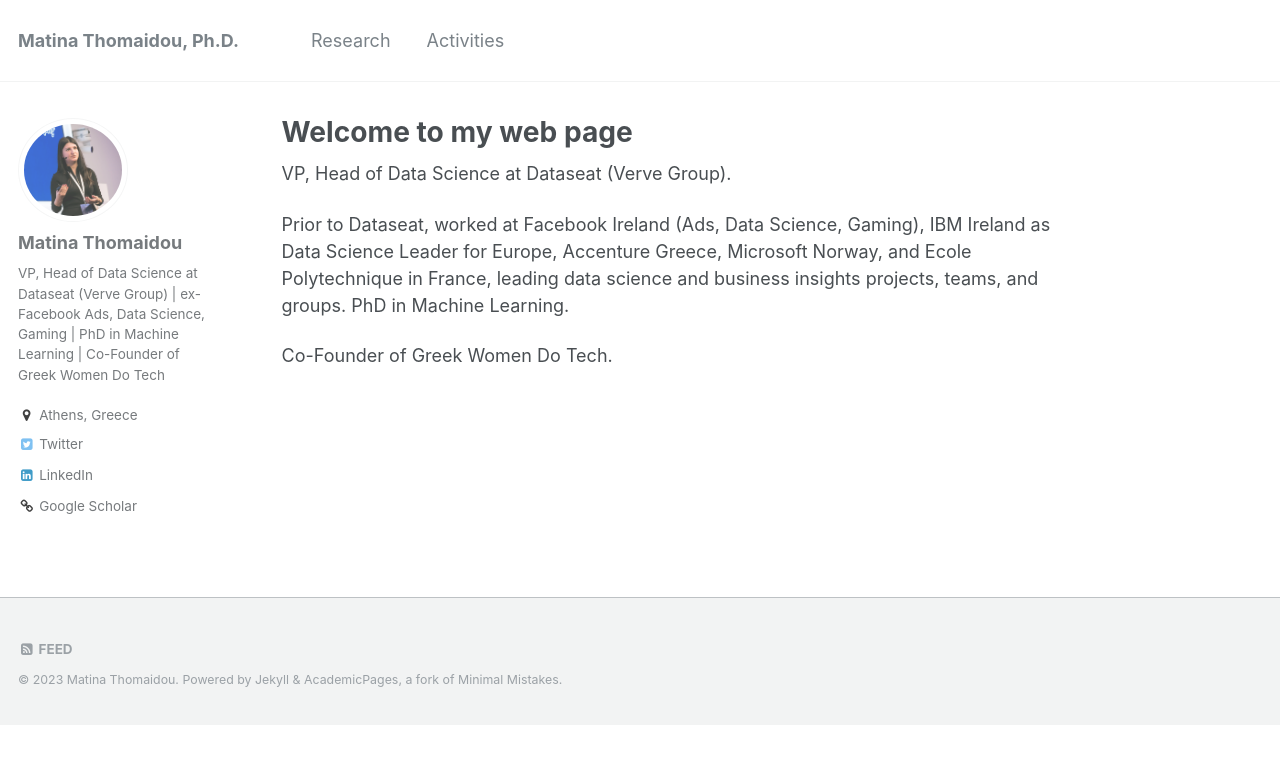
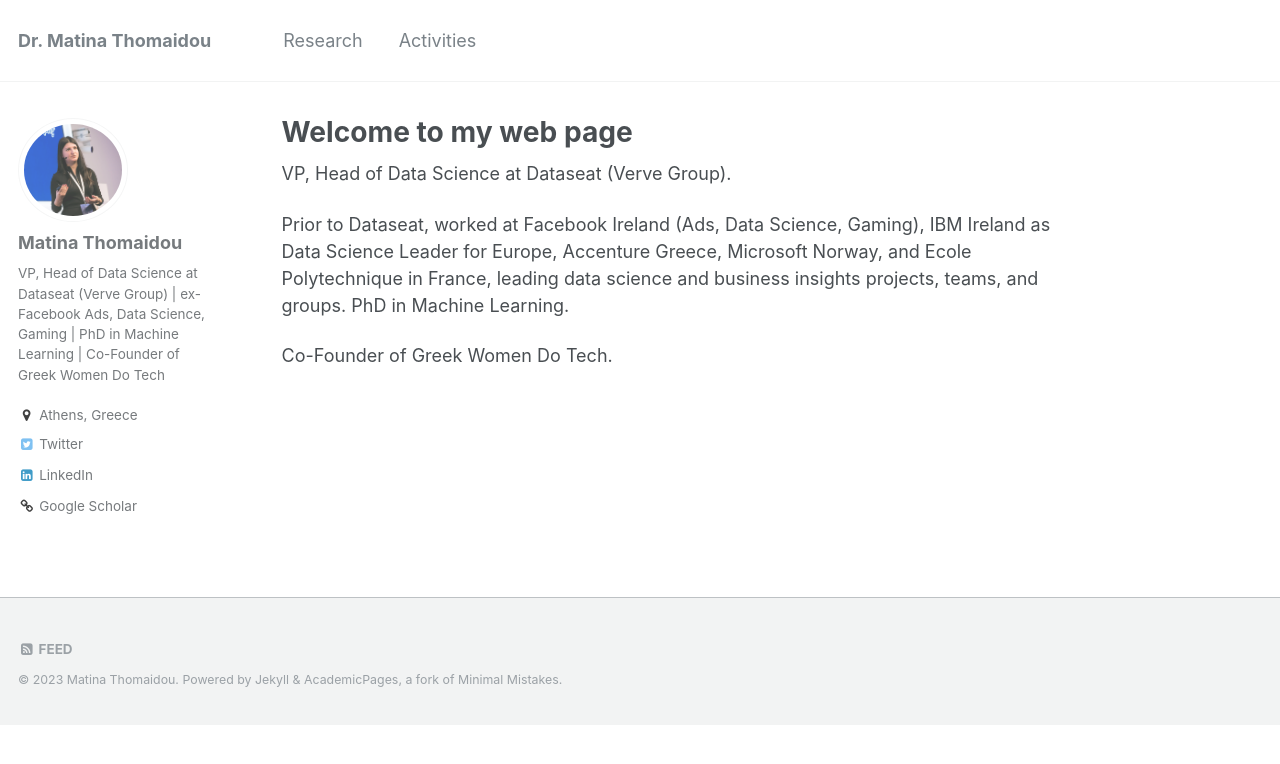
Before and after one commit to matinathomaidou/matinathomaidou.github.io, a Jekyll site: the page built from _pages/about.md, in a window 1280 px wide. Shown: the top 764 px of the page. Built offline with Jekyll 4.4.1, drawn with Linux system fonts in a browser that asks for light colours.

```diff
--- a/_config.yml
+++ b/_config.yml
@@ -7,7 +7,7 @@
 
 # Site Settings
 locale                   : "en-US"
-title                    : "Matina Thomaidou, Ph.D."
+title                    : "Dr. Matina Thomaidou"
 title_separator          : "-"
 name                     : &name "Matina Thomaidou"
 description              : &description "Matina's Personal Web Page'"
```
